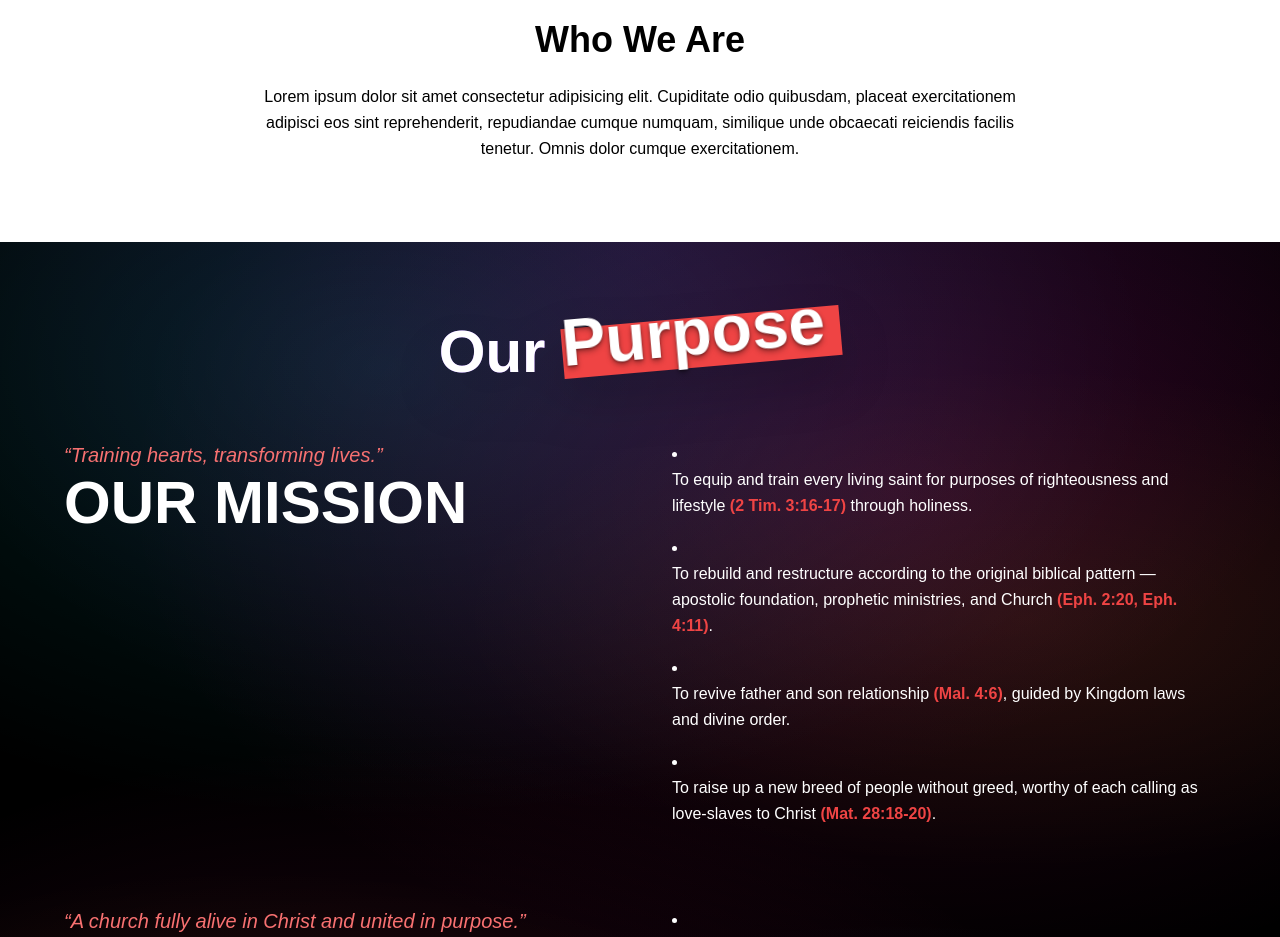
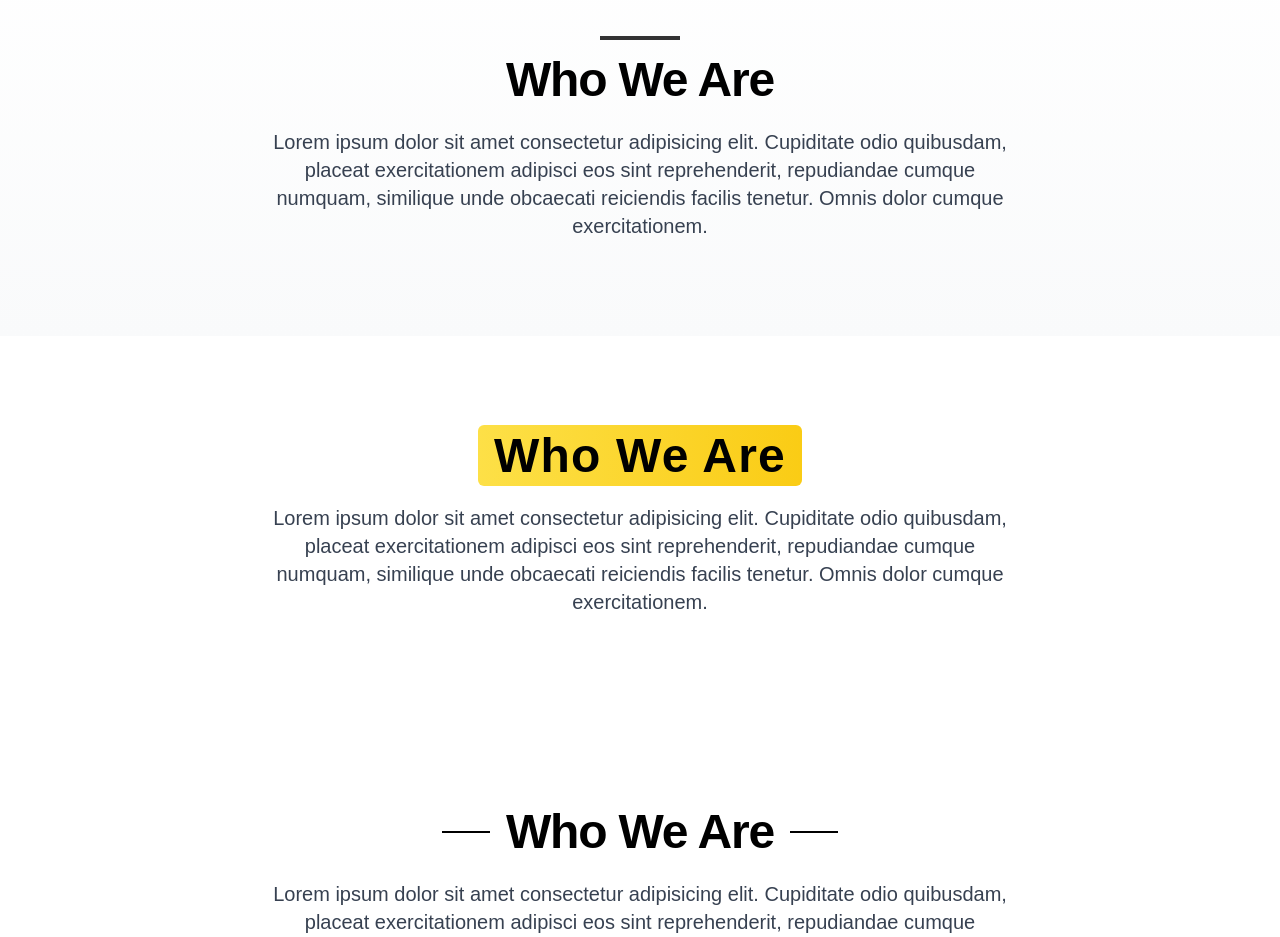
Before and after one commit to Je-ric/TRGC-Website, a React (Create React App) app: page /about in a window 1280 px wide. Shown: the part 460-1397 px from the top of the page. Built offline with nearby package versions, Linux system fonts and the light colour scheme.

Commit message:
refactor: enhance About component layout with improved sections and visual hierarchy

```diff
--- a/src/pages/about.js
+++ b/src/pages/about.js
@@ -71,14 +71,66 @@ export default function About() {
       />
 
 
-      <section className="bg-white] py-20 px-6">
-        <div className="max-w-6xl mx-auto text-center">
-          <h2 className="text-4xl font-bold text-black mb-6">Who We Are</h2>
-          <p className="text-black max-w-3xl mx-auto">
-            Lorem ipsum dolor sit amet consectetur adipisicing elit. Cupiditate odio quibusdam, placeat exercitationem adipisci eos sint reprehenderit, repudiandae cumque numquam, similique unde obcaecati reiciendis facilis tenetur. Omnis dolor cumque exercitationem.
+      <section className="bg-gradient-to-b from-white to-gray-50 py-24 px-6">
+        <div className="max-w-5xl mx-auto text-center space-y-6">
+
+          <div className="inline-block">
+            <span className="block w-20 h-1 bg-black mx-auto mb-4 opacity-80"></span>
+            <h2 className="text-4xl md:text-5xl font-extrabold tracking-tight text-black">
+              Who We Are
+            </h2>
+          </div>
+
+          <p className="text-lg md:text-xl text-gray-700 leading-relaxed max-w-3xl mx-auto font-light">
+            Lorem ipsum dolor sit amet consectetur adipisicing elit. Cupiditate odio
+            quibusdam, placeat exercitationem adipisci eos sint reprehenderit,
+            repudiandae cumque numquam, similique unde obcaecati reiciendis facilis
+            tenetur. Omnis dolor cumque exercitationem.
+          </p>
+
+        </div>
+      </section>
+
+      <section className="py-24 px-6 bg-white relative">
+        <div className="max-w-5xl mx-auto text-center space-y-6">
+
+          <h2 className="text-4xl md:text-5xl font-bold tracking-wide text-black">
+            <span className="bg-gradient-to-r from-yellow-300 to-yellow-400 px-4 py-1 rounded-md">
+              Who We Are
+            </span>
+          </h2>
+
+          <p className="text-lg md:text-xl text-gray-700 leading-relaxed max-w-3xl mx-auto">
+            Lorem ipsum dolor sit amet consectetur adipisicing elit. Cupiditate odio
+            quibusdam, placeat exercitationem adipisci eos sint reprehenderit,
+            repudiandae cumque numquam, similique unde obcaecati reiciendis facilis
+            tenetur. Omnis dolor cumque exercitationem.
           </p>
         </div>
       </section>
+
+      <section className="py-24 px-6 bg-white">
+        <div className="max-w-4xl mx-auto text-center">
+
+          <div className="flex items-center gap-4 justify-center mb-6">
+            <span className="w-12 h-[2px] bg-black"></span>
+            <h2 className="text-4xl md:text-5xl font-bold tracking-tight text-black">
+              Who We Are
+            </h2>
+            <span className="w-12 h-[2px] bg-black"></span>
+          </div>
+
+          <p className="text-lg md:text-xl text-gray-700 leading-relaxed font-light max-w-3xl mx-auto">
+            Lorem ipsum dolor sit amet consectetur adipisicing elit. Cupiditate odio
+            quibusdam, placeat exercitationem adipisci eos sint reprehenderit,
+            repudiandae cumque numquam, similique unde obcaecati reiciendis facilis
+            tenetur. Omnis dolor cumque exercitationem.
+          </p>
+
+        </div>
+      </section>
+
+
 
       {/* ============================================================================================================================== */}
 
@@ -221,9 +273,9 @@ export default function About() {
 
           <div className="relative max-w-7xl mx-auto space-y-16">
 
-              <h2 className="text-center text-5xl md:text-6xl font-bold text-white drop-shadow-2xl bg-gradient-to-r from-indigo-400 via-purple-500 to-pink-500 bg-clip-text text-transparent mb-4">
-                Our <Mark color="white" backgroundColor="#EF4444">Logo</Mark>
-              </h2>
+            <h2 className="text-center text-5xl md:text-6xl font-bold text-white drop-shadow-2xl bg-gradient-to-r from-indigo-400 via-purple-500 to-pink-500 bg-clip-text text-transparent mb-4">
+              Our <Mark color="white" backgroundColor="#EF4444">Logo</Mark>
+            </h2>
 
             <div className="grid grid-cols-1 md:grid-cols-2 lg:grid-cols-2 gap-12">
 
```
